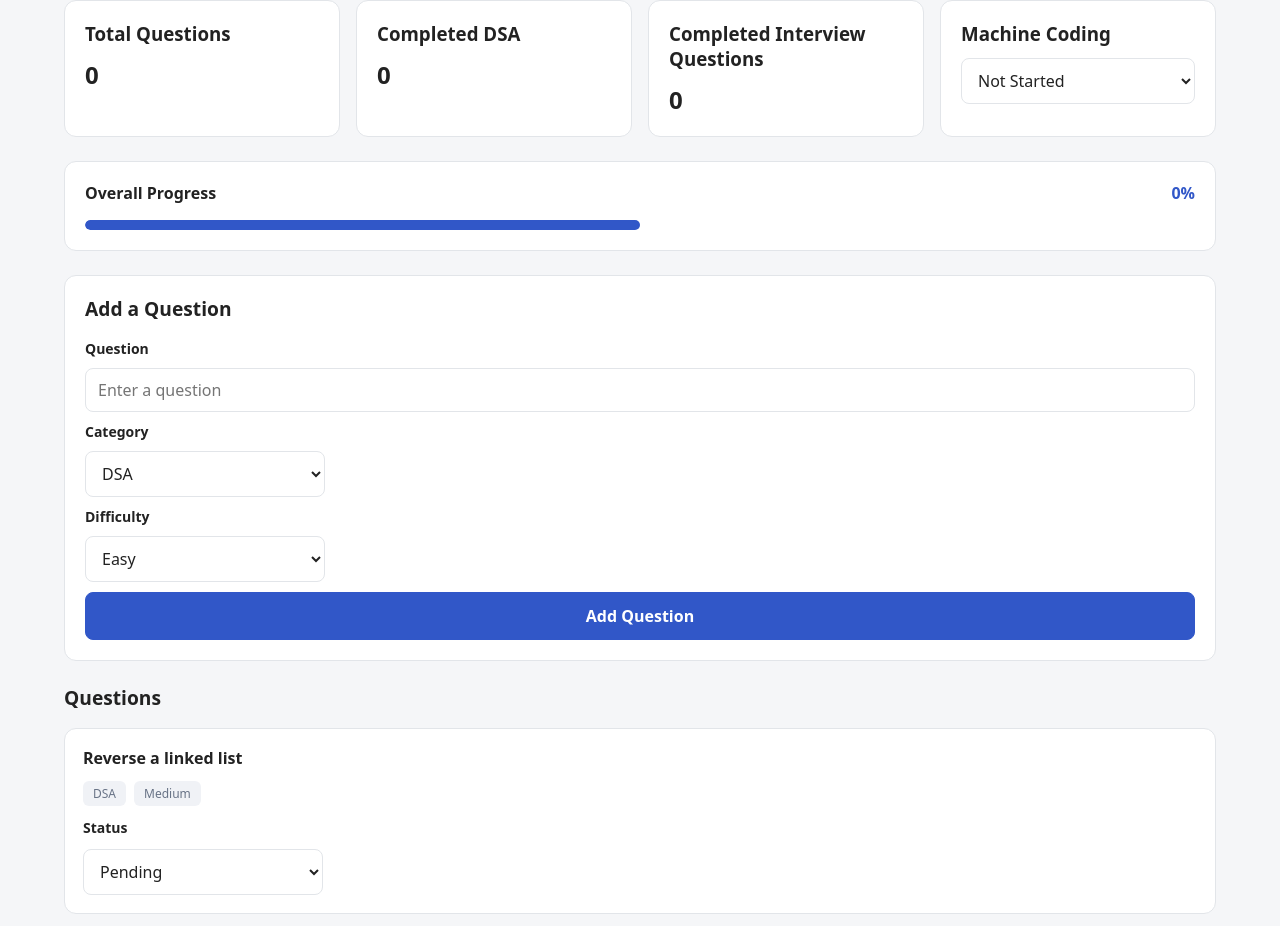
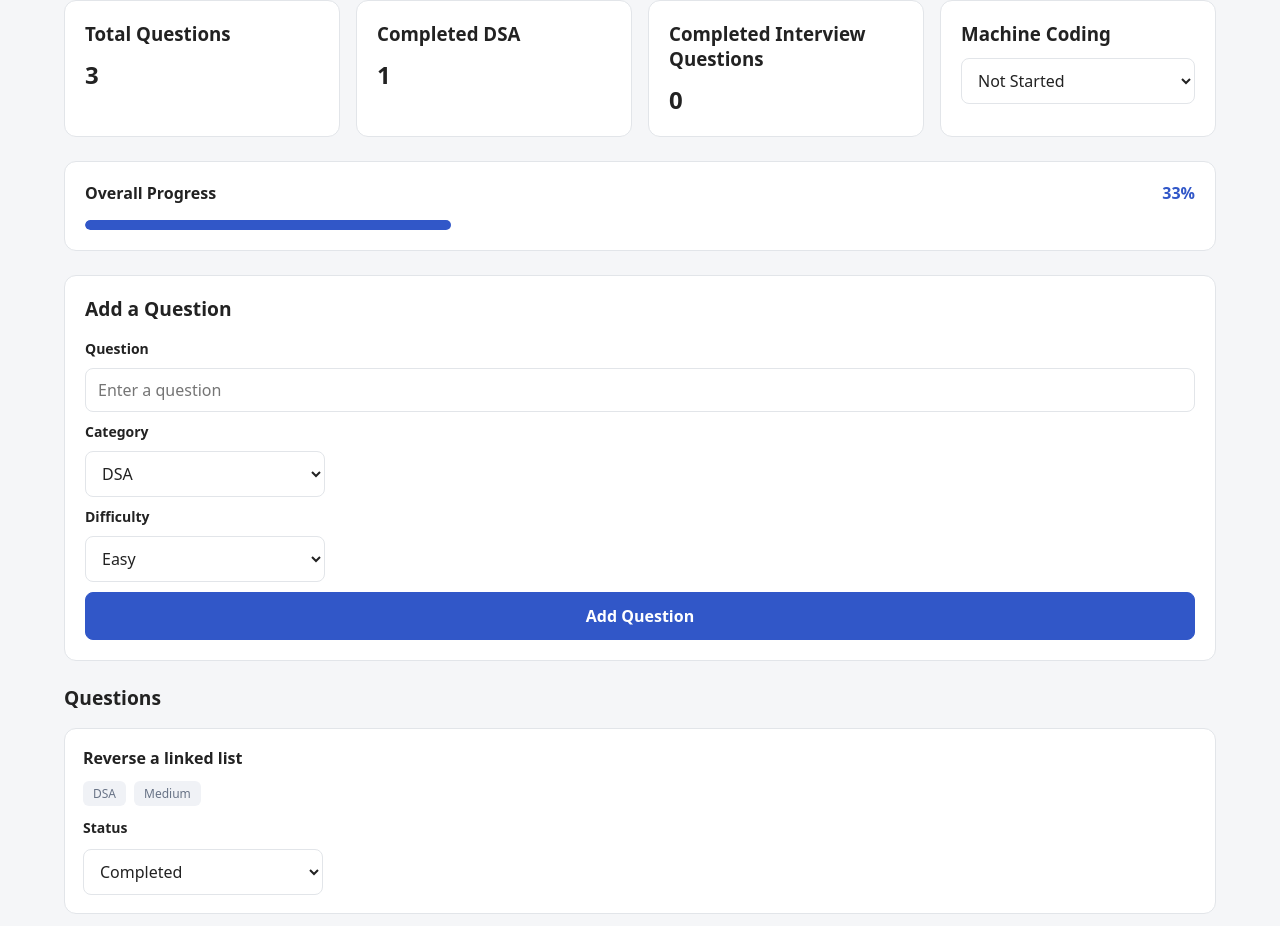
Before and after one commit to novix-vertex/SCS3-Interview-Practice-Tracker, a React (Vite) app: page / in a window 1280 px wide. Shown: the part 157-1083 px from the top of the page. Built offline with nearby package versions, Linux system fonts and the light colour scheme.

Commit message:
- question status changed handled - stats cards made dynamic based on status - progress bar made dynamic based on status

```diff
--- a/src/components/Progress.jsx
+++ b/src/components/Progress.jsx
@@ -1,21 +1,27 @@
 import React from 'react'
 
-const Progress = () => {
+const Progress = ({ questions }) => {
+    const totalQuestions = questions.length;
+
+    const completedQuestions = questions.filter((question) => question.status === "Completed").length;
+
+    const progressPercentage = totalQuestions === 0 ? 0 : Math.round((completedQuestions / totalQuestions) * 100);
+
     return (
         <div className="progress-section">
             <div className="progress-heading">
                 <h3>Overall Progress</h3>
-                <span>0%</span>
+                <span>{progressPercentage}%</span>
             </div>
 
             <div className="progress-track">
                 <div
                     className="progress-fill"
-                    style={{ width: `50%` }}
+                    style={{ width: `${progressPercentage}%` }}
                 />
             </div>
         </div>
-        )
+    )
 }
 
 export default Progress
--- a/src/components/QuestionCard.jsx
+++ b/src/components/QuestionCard.jsx
@@ -1,5 +1,8 @@
 
-const QuestionCard = ({ question}) => {
+const QuestionCard = ({ question, onStatusChange }) => {
+  const handleChange = (e) => {
+    onStatusChange(question.id, e.target.value);
+  }
   return (
     <article className="question-card">
       <div className="question-details">
@@ -14,7 +17,11 @@ const QuestionCard = ({ question}) => {
           Status
         </label>
 
-        <select id={`status-${question.id}`}>
+        <select
+          id={`status-${question.id}`}
+          value={question.status}
+          onChange={handleChange}
+        >
           <option value="Pending">Pending</option>
           <option value="In Progress">In Progress</option>
           <option value="Completed">Completed</option>
--- a/src/components/QuestionList.jsx
+++ b/src/components/QuestionList.jsx
@@ -1,7 +1,7 @@
 import React from 'react'
 import QuestionCard from './QuestionCard';
 
-const QuestionList = ({questions}) => {
+const QuestionList = ({ questions, onStatusChange }) => {
 
     return (
         <section className="question-list-section">
@@ -11,6 +11,7 @@ const QuestionList = ({questions}) => {
                     <QuestionCard
                         key={question.id}
                         question={question}
+                        onStatusChange={onStatusChange}
                     />
                 ))}
             </div>
--- a/src/components/Statistics.jsx
+++ b/src/components/Statistics.jsx
@@ -1,6 +1,19 @@
 import React from 'react'
 
-const Statistics = () => {
+const Statistics = ({ questions }) => {
+    const totalQuestions = questions.length;
+    const completedDSA = questions.filter(
+        (question) =>
+            question.category === "DSA" &&
+            question.status === "Completed"
+    ).length;
+    const completedInterviewQuestions = questions.filter(
+        (question) =>
+            (question.category === "Git" ||
+                question.category === "Technical") &&
+            question.status === "Completed"
+    ).length;
+
     return (
         <section className="dashboard">
             <h2>Your Preparation</h2>
@@ -8,17 +21,17 @@ const Statistics = () => {
             <div className="dashboard-cards">
                 <div className="dashboard-card">
                     <h3 className='dashboard-card-title'>Total Questions</h3>
-                    <p className='dashboard-card-value'>0</p>
+                    <p className='dashboard-card-value'>{totalQuestions}</p>
                 </div>
 
                 <div className="dashboard-card">
                     <h3 className='dashboard-card-title'>Completed DSA</h3>
-                    <p className='dashboard-card-value'>0</p>
+                    <p className='dashboard-card-value'>{completedDSA}</p>
                 </div>
 
                 <div className="dashboard-card">
                     <h3 className='dashboard-card-title'>Completed Interview Questions</h3>
-                    <p className='dashboard-card-value'>0</p>
+                    <p className='dashboard-card-value'>{completedInterviewQuestions}</p>
                 </div>
 
                 <div className="dashboard-card">
--- a/src/pages/Dashboard.jsx
+++ b/src/pages/Dashboard.jsx
@@ -10,6 +10,7 @@ const Dashboard = () => {
     const {
         questions,
         handleAddQuestion,
+        handleStatusChanged
     } = useInterviewTracker();
 
     return (
@@ -23,6 +24,7 @@ const Dashboard = () => {
                 <AddQuestionForm onAddQuestion={handleAddQuestion} />
                 <QuestionList
                     questions={questions}
+                    onStatusChange={handleStatusChanged}
                 />
             </main>
         </div>
```
